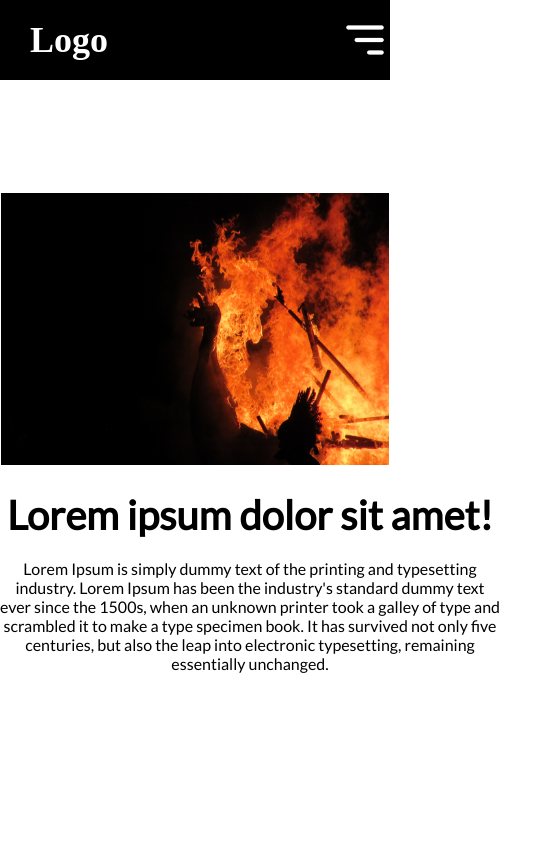
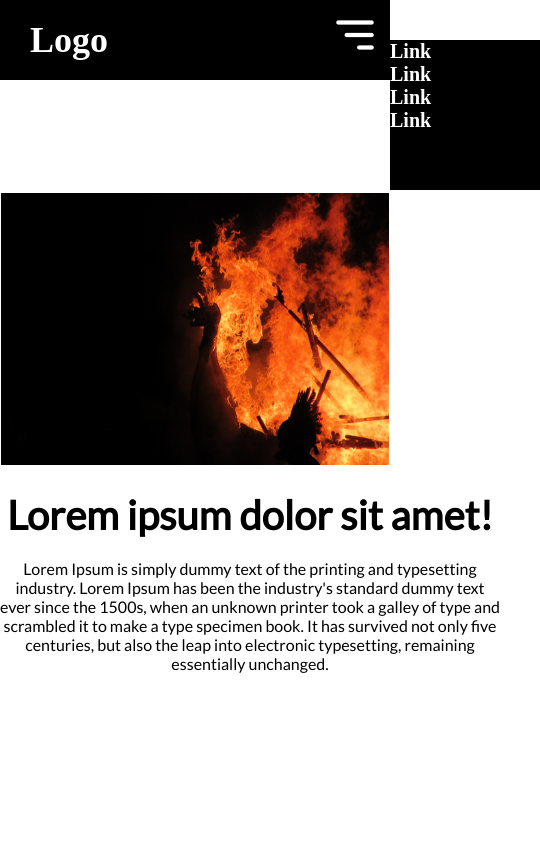
Before and after one commit to JustSylwia/Strona-www-RWD, a plain HTML site: page index.html in a window 390 px wide. Shown: the top 844 px of the page, 540 px wide, since content can reach past the window. Drawn offline with Linux system fonts and the light colour scheme; a web font is replaced by a local one.

Commit message:
Finaly effect

```diff
--- a/index.html
+++ b/index.html
@@ -34,7 +34,19 @@
           <li><a href="#" class="disabled">Link</a></li>
         </ul>
         <button class="nav-button">Button</button>
-        <img class="img-menu" src="burger.png" alt="menu" />
+
+        <label class="hamburger-menu">
+          <input type="checkbox" />
+          <img class="img-menu" src="burger.png" alt="menu" />
+        </label>
+        <aside class="sidebar">
+          <nav class="hamburger-nav">
+            <div>Link</div>
+            <div>Link</div>
+            <div>Link</div>
+            <div>Link</div>
+          </nav>
+        </aside>
       </nav>
     </div>
 
--- a/style.css
+++ b/style.css
@@ -1,4 +1,6 @@
-* {
+*,
+*::after,
+*::before {
   box-sizing: border-box;
 }
 body {
@@ -59,12 +61,67 @@ body {
   font-weight: 700;
   padding: 11px 60px 10px 61px;
   border-radius: 10px;
-  margin-right: 30px;
+  margin-right: -350px;
+  cursor: pointer;
 }
 
 .img-menu {
   width: 50px;
   height: 50px;
+}
+
+:root {
+  --foreground: #fff;
+  --animation-timing: 200ms ease-in-out;
+}
+
+.hamburger-menu {
+  display: flex;
+  flex-direction: column;
+  gap: var(--foreground);
+  width: max-content;
+  position: absolute;
+  top: 10px;
+  right: 10px;
+  z-index: 2;
+  cursor: pointer;
+  display: none;
+}
+
+.hamburger-menu input {
+  appearance: none;
+  padding: 0;
+  outline: none;
+  pointer-events: none;
+}
+
+.hamburger-menu input:checked {
+  opacity: 0;
+  width: 0;
+}
+
+.sidebar {
+  transition: translate var(--animation-timing);
+  translate: 100%;
+  margin-top: 150px;
+  background-color: black;
+  width: 150px;
+  height: 150px;
+}
+
+.hamburger-menu:has(input:checked) + .sidebar {
+  translate: 0;
+}
+
+.hamburger-nav {
+  display: flex;
+  flex-direction: column;
+  align-items: center;
+  margin-top: 30px;
+  font-size: 20px;
+  font-weight: 700;
+  font-family: Smooch Sans;
+  list-style: none;
   display: none;
 }
 
@@ -75,7 +132,8 @@ body {
   .nav-button {
     display: none;
   }
-  .img-menu {
+  .hamburger-menu,
+  .hamburger-nav {
     display: inline;
   }
 }
```
